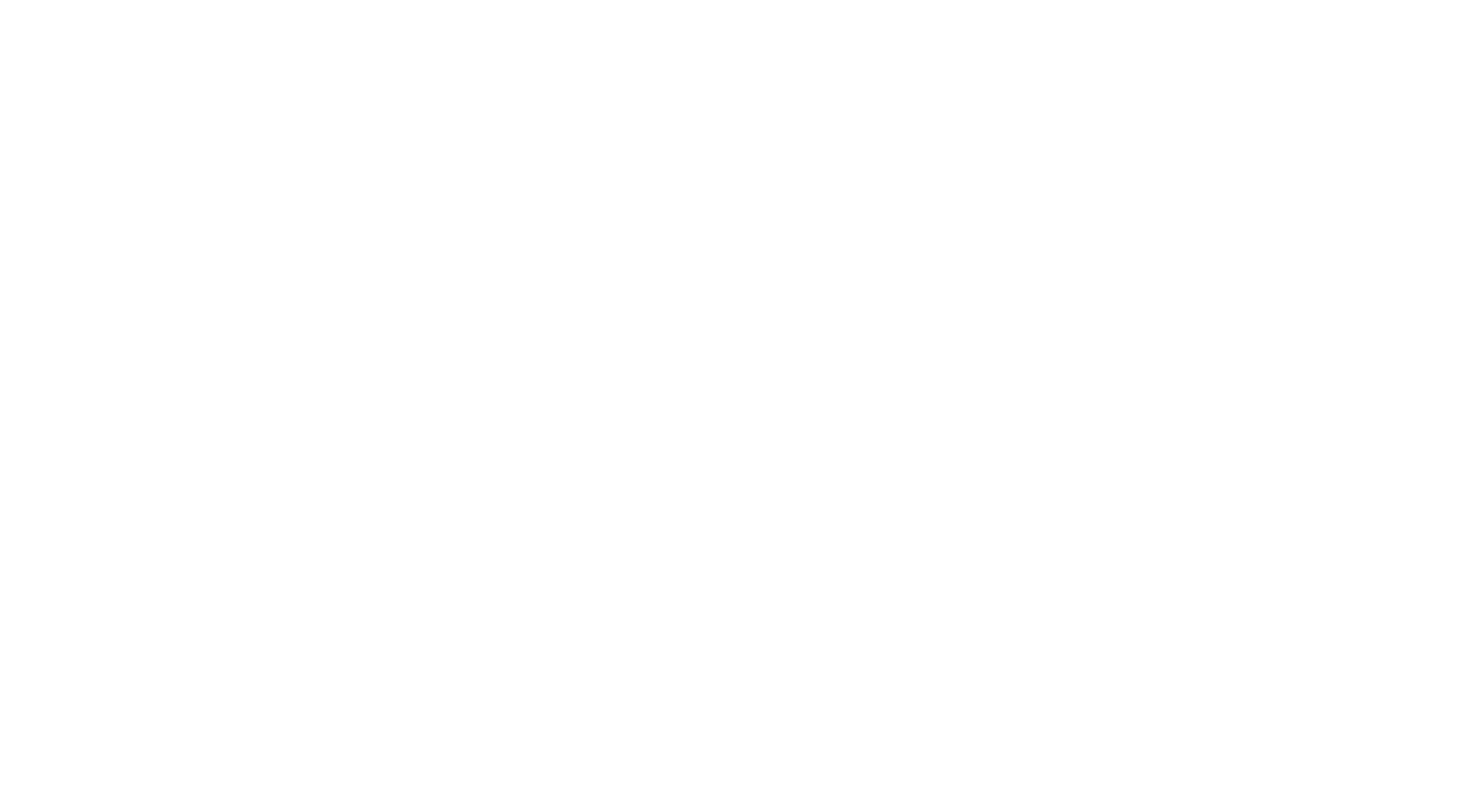
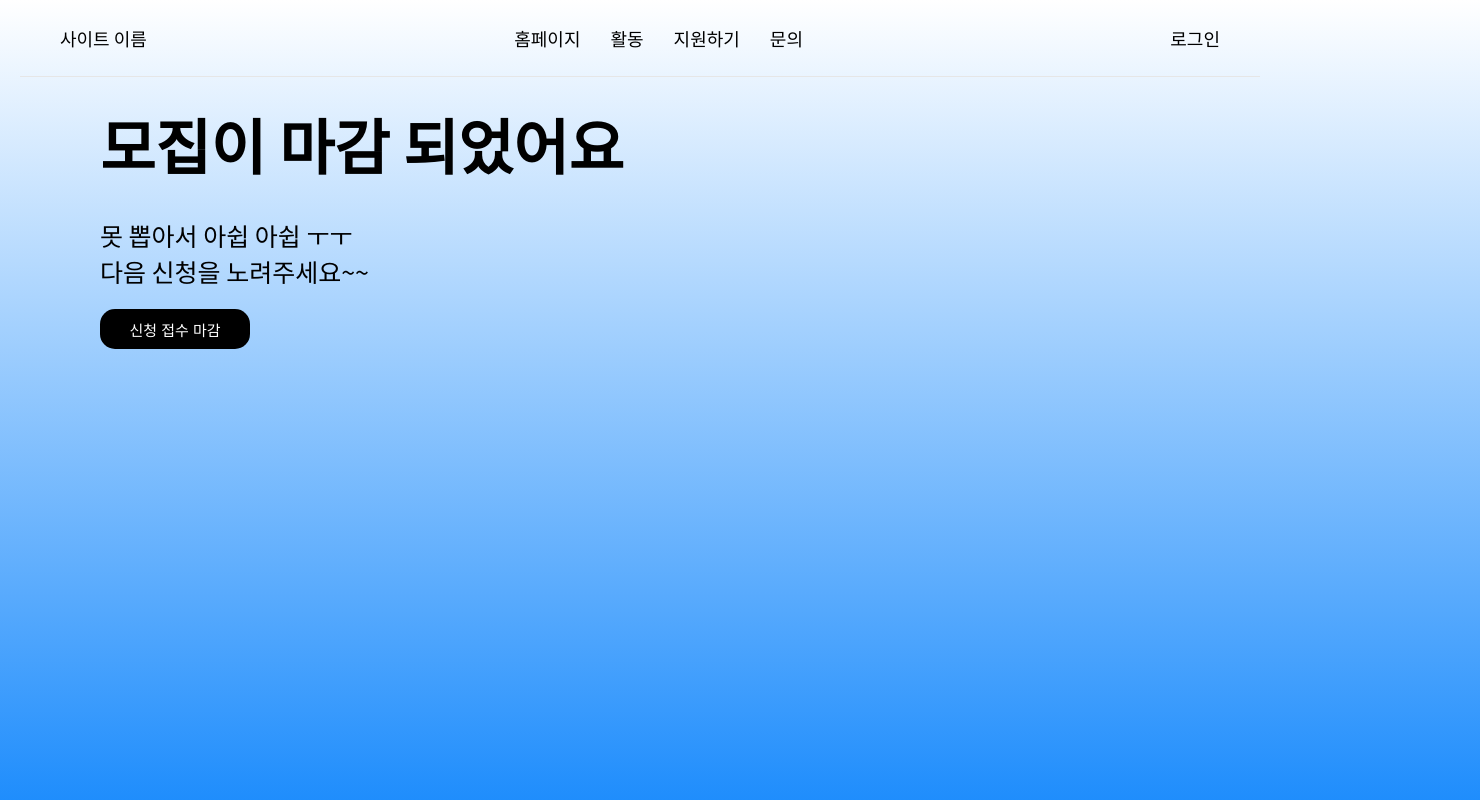
Before and after one commit to leejuhi/WebPractice, a React (Create React App) app in the folder practice/: page /recruit in a window 1280 px wide. Before the commit this address had no page. Shown: the top 800 px of the page, 1480 px wide, since content can reach past the window. Built offline with nearby package versions, Linux system fonts and the light colour scheme.

Commit message:
feature: recruit 페이지 기능
모집 마감 형태로 추가

```diff
--- a/practice/src/App.tsx
+++ b/practice/src/App.tsx
@@ -2,6 +2,8 @@ import React from 'react';
 import { BrowserRouter, Route, Routes } from 'react-router-dom';
 import GlobalStyle from './asset/font/GlobalStyle.tsx';
 import HomePage from './components/pages/HomePage.tsx';
+import LoginPage from './components/pages/LoginPage.tsx';
+import RecruitPage from './components/pages/RecruitPage.tsx';
 
 
 function App() {
@@ -11,6 +13,8 @@ function App() {
         <BrowserRouter>
           <Routes>
             <Route path="/" element={<HomePage />} />
+            <Route path="/login" element={<LoginPage />} />
+            <Route path="/recruit" element={<RecruitPage />} />
           </Routes>
         </BrowserRouter>
     </>
--- a/practice/src/components/navBar/NavBar.tsx
+++ b/practice/src/components/navBar/NavBar.tsx
@@ -36,18 +36,17 @@ type MobileMenuProps = {
 
 const MobileMenu = styled.div<MobileMenuProps>`
     box-sizing:border-box;
-    height:30px;
+    height:1px;
     background: white;
-    z-index:1;
     color: black;
     postion: relative;
     display: flex;
     flex-direction: column;
     gap: 10px;
-    transform: translateY(-1000%);
+    transform: translateY(-30000%);
     transition: transform 0.6s ease-in-out;
     ${({ isOpen }) =>
-        (isOpen? `transform: translateY(50%)`:`translateY(-1000%)`)};
+        (isOpen? `transform: translateY(50%)`:`translateY(-30000%)`)};
 `;
 
 const NavBar:React.FC = () => {
@@ -72,7 +71,7 @@ const NavBar:React.FC = () => {
         <>
                 {!isMobile ? (
                     <>
-                    <div className={css`position:fixed;width:calc(100%);`}>
+                    <div className={css`position:fixed;width:calc(100%);top:0;`}>
                         <Menu>
                             <div className={css`padding: 10px;`}>사이트 이름</div>
                             <div className={css`display: flex; gap: 10px;`}>
--- a/practice/src/components/pages/LoginPage.tsx
+++ b/practice/src/components/pages/LoginPage.tsx
@@ -6,8 +6,8 @@ import { css } from "@emotion/css";
 import NavBar from "../navBar/navBar.tsx";
 
 const Container = styled.div`
-    postion: relative;
     margin:30px;
+    margin-top:100px;
     display: flex;
     flex-direction: column;
     justify-content: center;
--- a/practice/src/components/pages/RecruitPage.tsx
+++ b/practice/src/components/pages/RecruitPage.tsx
@@ -0,0 +1,34 @@
+import React from "react";
+import NavBar from "../navBar/navBar.tsx";
+import styled from "@emotion/styled";
+import { css } from "@emotion/css";
+
+const BackGround=styled.div`
+    width:100%;
+    height:700px;
+    background:linear-gradient(white,#037ffc);
+    display:flex;
+    padding:100px;
+    flex-direction:column;
+
+`
+
+const RecruitPage = () => {
+
+
+    return (
+       <>
+        <NavBar/>
+        <BackGround>
+            <div className={css`font-size:60px;font-weight:800;margin-bottom:30px`}>모집이 마감 되었어요</div>
+            <div className={css`font-size:25px; font-weight:100;`}>못 뽑아서 아쉽 아쉽 ㅜㅜ</div>
+            <div className={css`font-size:25px; font-weight:100;`}>다음 신청을 노려주세요~~</div>
+            <button className={css`width:150px;height:40px;margin-top:20px;background:black;color:white;border-radius:15px;font-size:15px`}>신청 접수 마감</button>
+
+        </BackGround>
+
+       </>
+    );
+};
+
+export default RecruitPage;
```
